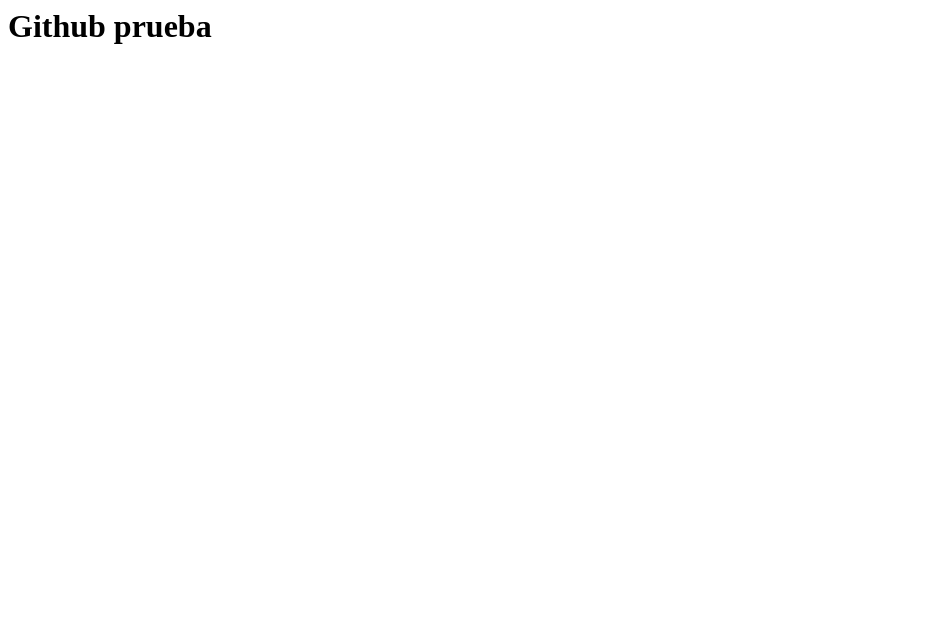
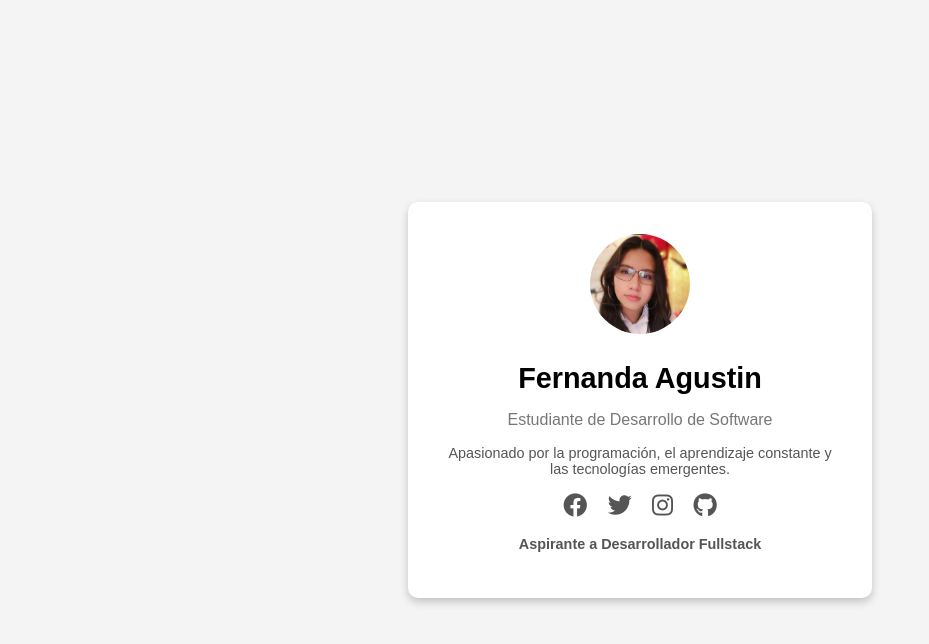
Before and after one commit to fernandaAgustin/githubpage, a plain HTML site: page index.html in a window 1280 px wide. Shown: the whole page, without its empty margins (0-929 px from the left). Drawn offline with Linux system fonts and the light colour scheme.

Commit message:
Add files via upload

```diff
--- a/index.html
+++ b/index.html
@@ -1 +1,28 @@
-<h1>Github prueba</h1>
+<!DOCTYPE html>
+<html lang="es">
+<head>
+  <meta charset="UTF-8">
+  <meta name="viewport" content="width=device-width, initial-scale=1.0">
+  <title>Perfil Personal</title>
+  <link rel="stylesheet" href="styles.css">
+  <link rel="stylesheet" href="https://cdnjs.cloudflare.com/ajax/libs/font-awesome/6.0.0-beta3/css/all.min.css">
+</head>
+<body>
+  <div class="container">
+    <div class="profile">
+      <img src="perfil.jpeg" alt="Foto de Perfil" class="profile-pic" id="profile-pic">
+      <h1>Fernanda Agustin</h1>
+      <p class="title">Estudiante de Desarrollo de Software</p>
+      <p>Apasionado por la programación, el aprendizaje constante y las tecnologías emergentes.</p>
+      <div class="social-links">
+        <a href="https://www.facebook.com/Fernanda Osorio " target="_blank"><i class="fab fa-facebook"></i></a>
+        <a href="https://twitter.com/FernandaAg75546 target="_blank"><i class="fab fa-twitter"></i></a>
+        <a href="https://instagram.com/tuusuario" target="_blank"><i class="fab fa-instagram"></i></a>
+        <a href="https://github.com/fernandaAgustin" target="_blank"><i class="fab fa-github"></i></a>
+      </div>
+      <p class="role">Aspirante a Desarrollador Fullstack</p>
+    </div>
+  </div>
+  <script src="script.js"></script>
+</body>
+</html>
--- /dev/null
+++ b/script.js
@@ -0,0 +1,5 @@
+const profilePic = document.getElementById("profile-pic");
+
+profilePic.addEventListener("click", () => {
+  alert("¡Hola! Este es mi perfil.");
+});
--- /dev/null
+++ b/styles.css
@@ -0,0 +1,64 @@
+body {
+  font-family: Arial, sans-serif;
+  margin: 0;
+  padding: 0;
+  display: flex;
+  justify-content: center;
+  align-items: center;
+  height: 100vh;
+  background-color: #f4f4f4;
+}
+
+.container {
+  text-align: center;
+  background: white;
+  padding: 2rem;
+  border-radius: 10px;
+  box-shadow: 0 4px 8px rgba(0, 0, 0, 0.2);
+  width: 90%;
+  max-width: 400px;
+}
+
+.profile-pic {
+  width: 100px;
+  height: 100px;
+  border-radius: 50%;
+  margin-bottom: 1rem;
+  cursor: pointer;
+  transition: transform 0.3s ease;
+}
+
+.profile-pic:hover {
+  transform: scale(1.1);
+}
+
+h1 {
+  font-size: 1.8rem;
+  margin: 0.5rem 0;
+}
+
+.title {
+  font-size: 1rem;
+  color: #777;
+}
+
+p {
+  font-size: 0.9rem;
+  color: #555;
+}
+
+.social-links a {
+  margin: 0 0.5rem;
+  font-size: 1.5rem;
+  color: #555;
+  text-decoration: none;
+}
+
+.social-links a:hover {
+  color: #007bff;
+}
+
+.role {
+  margin-top: 1rem;
+  font-weight: bold;
+}
```
Also changed, not shown: perfil.jpeg (added).
